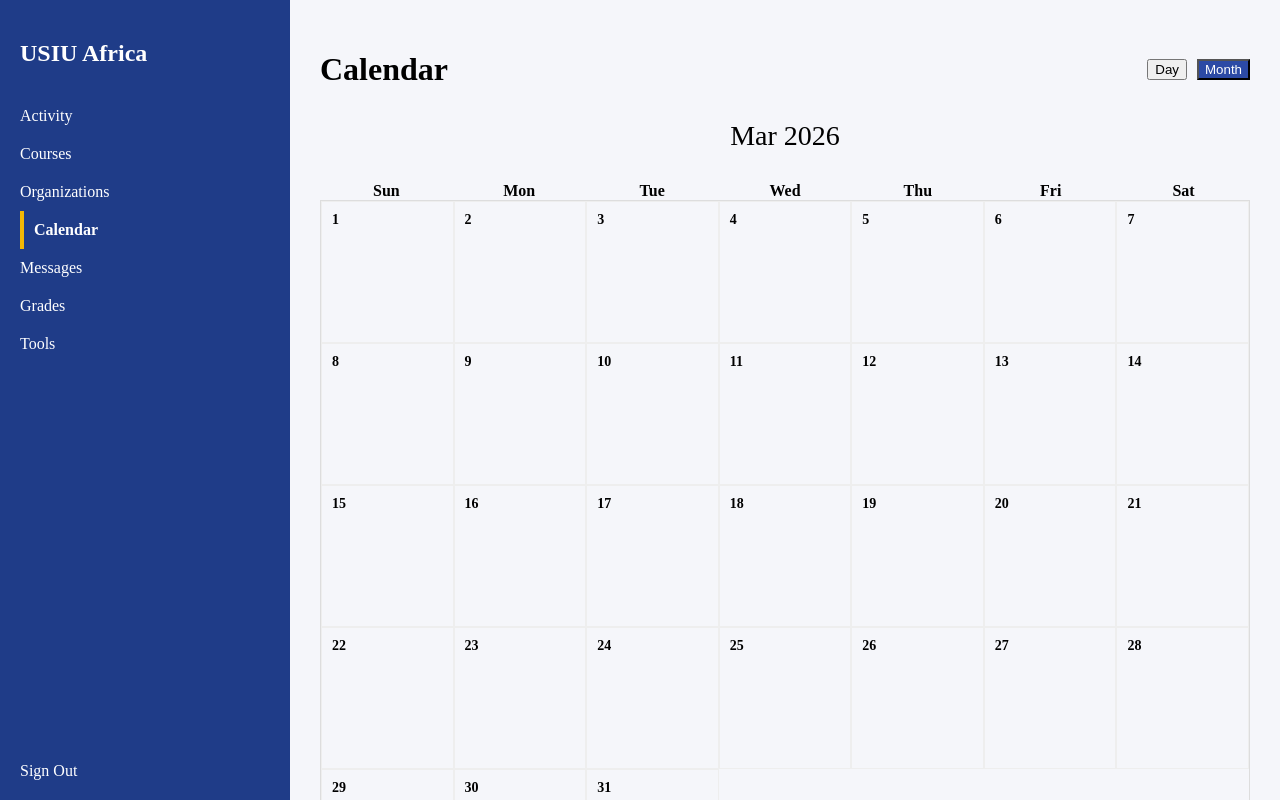
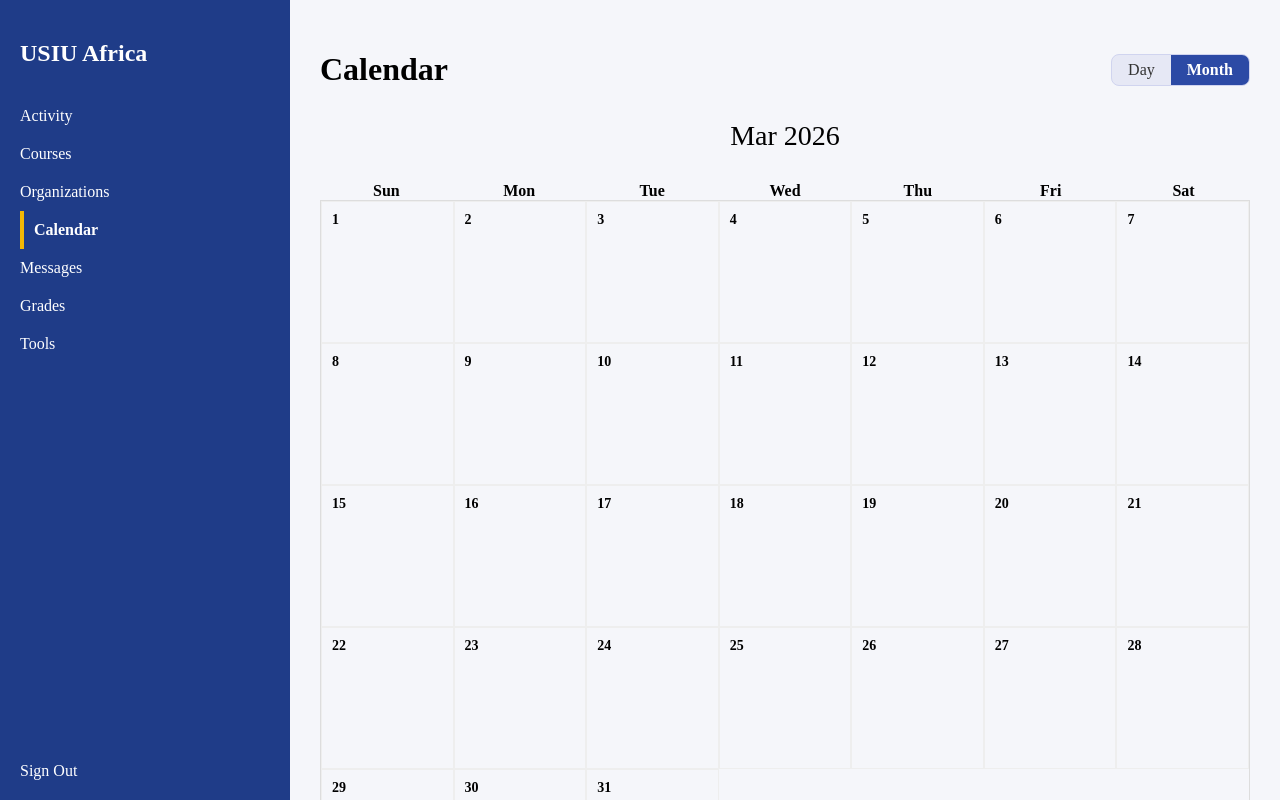
Before and after one commit to markchweya/lms, a React (Vite) app: page /calendar in a window 1280 px wide. Built offline with nearby package versions, Linux system fonts and the light colour scheme.

Commit message:
Update CalendarPage.tsx

```diff
--- a/src/pages/CalendarPage.tsx
+++ b/src/pages/CalendarPage.tsx
@@ -86,9 +86,9 @@ const CalendarPage: React.FC = () => {
 
         <div style={{display:'flex',justifyContent:'space-between',alignItems:'center'}}>
           <h1>Calendar</h1>
-          <div style={{display:'flex',gap:'10px'}}>
-            <button>Day</button>
-            <button style={{background:'#2C4AA5',color:'#fff'}}>Month</button>
+          <div style={{display:'flex',background:'#E6E8F5',borderRadius:'8px',overflow:'hidden',border:'1px solid #d0d4ef'}}>
+            <div style={{padding:'6px 16px',cursor:'pointer',color:'#333'}}>Day</div>
+            <div style={{padding:'6px 16px',background:'#2C4AA5',color:'#fff',fontWeight:600}}>Month</div>
           </div>
         </div>
 
```
